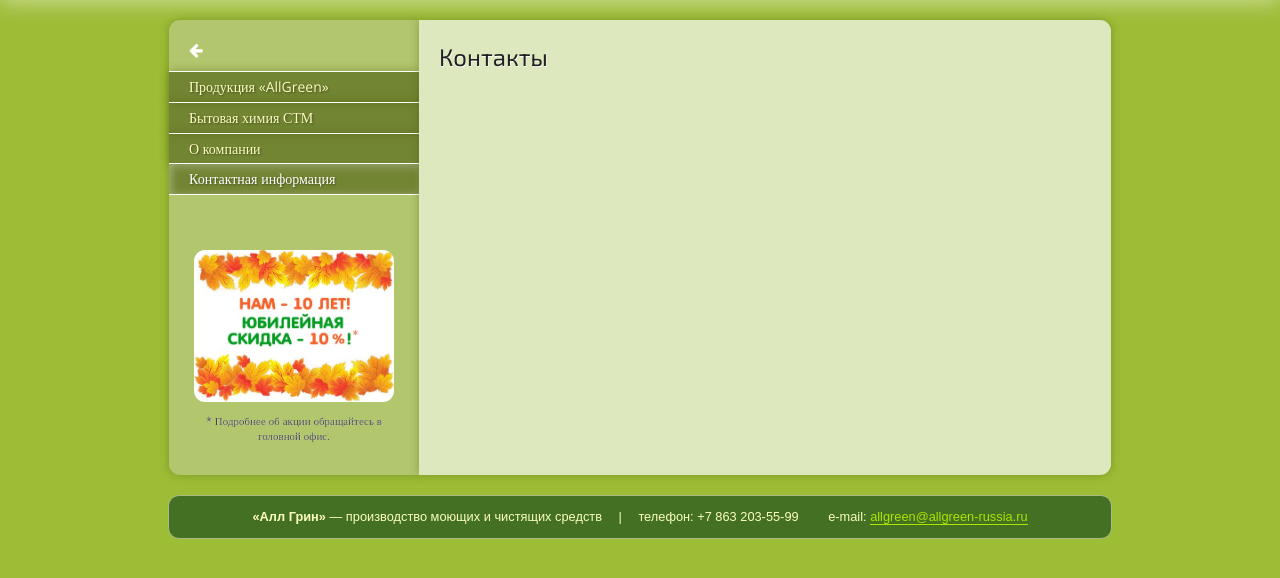
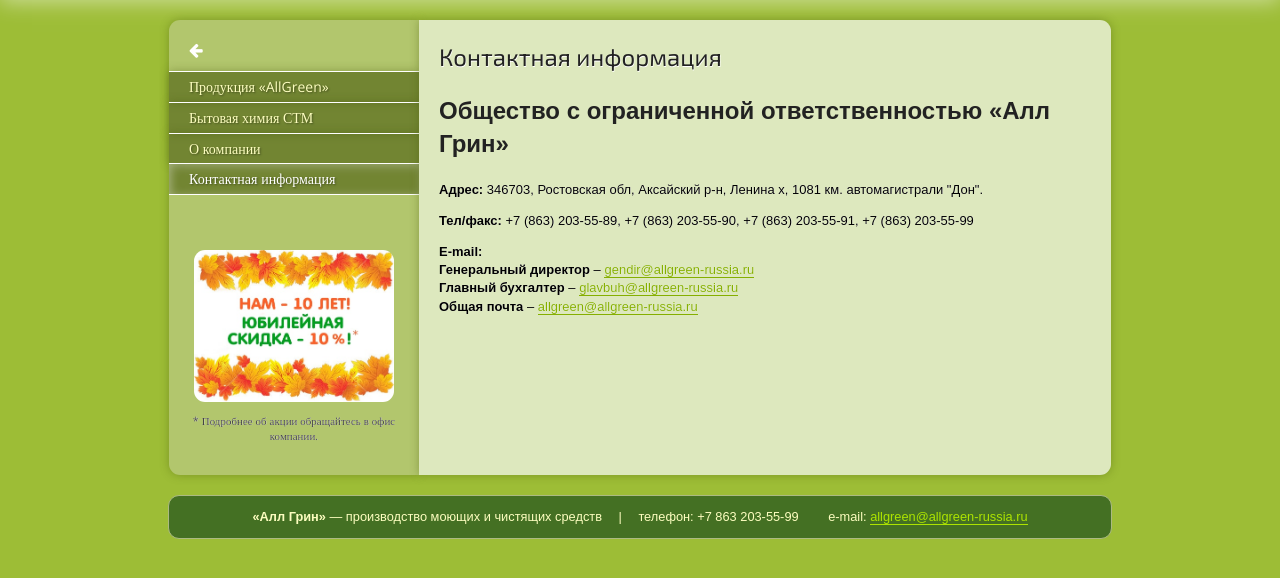
Before and after one commit to global-tender/allgreen-russia, a PHP site: page /contacts/ in a window 1280 px wide. Shown: the part 130-708 px from the top of the page. Run offline with PHP 8.4, Linux system fonts and the light colour scheme; some libraries are stand-ins or nearby versions.

Commit message:
contacts

```diff
--- a/about/index.php
+++ b/about/index.php
@@ -18,7 +18,7 @@
 
 			<br /><br />
 			<img src="/img/skidka.jpg" alt="Скидка 10% на все в честь юбилея компании - 10 лет">
-			<p class="skidka-info">* Подробнее об акции обращайтесь в головной офис.</p>
+			<p class="skidka-info">* Подробнее об акции обращайтесь в офис компании.</p>
 		</div>
 	</div>
 
--- a/catalog/index.php
+++ b/catalog/index.php
@@ -26,7 +26,7 @@
 
 			<br /><br />
 			<img src="/img/skidka.jpg" alt="Скидка 10% на все в честь юбилея компании - 10 лет">
-			<p class="skidka-info">* Подробнее об акции обращайтесь в головной офис.</p>
+			<p class="skidka-info">* Подробнее об акции обращайтесь в офис компании.</p>
 		</div>
 	</div>
 
--- a/contacts/index.php
+++ b/contacts/index.php
@@ -18,14 +18,26 @@
 
 			<br /><br />
 			<img src="/img/skidka.jpg" alt="Скидка 10% на все в честь юбилея компании - 10 лет">
-			<p class="skidka-info">* Подробнее об акции обращайтесь в головной офис.</p>
+			<p class="skidka-info">* Подробнее об акции обращайтесь в офис компании.</p>
 		</div>
 	</div>
 
 	<div class="col-right">
 		<div class="col-right-container">
 			<div>
-				<h1>Контакты</h1>
+				<h1>Контактная информация</h1>
+
+				<h2>Общество с ограниченной ответственностью «Алл Грин»</h2>
+
+				<p><b>Адрес:</b> 346703, Ростовская обл, Аксайский р-н, Ленина х, 1081 км. автомагистрали "Дон".</p>
+
+				<p><b>Тел/факс:</b> +7 (863) 203-55-89, +7 (863) 203-55-90, +7 (863) 203-55-91, +7 (863) 203-55-99</p>
+
+				<p><b>E-mail:</b><br />
+					<b>Генеральный директор</b> – <a href="mailto:gendir@allgreen-russia.ru" title="Написать на эту почту">gendir@all<span class="hidden">is</span>green-russia.ru</a><br />
+					<b>Главный бухгалтер</b> – <a href="mailto:glavbuh@allgreen-russia.ru" title="Написать на эту почту">glavbuh@all<span class="hidden">is</span>green-russia.ru</a><br />
+					<b>Общая почта</b> – <a href="mailto:allgreen@allgreen-russia.ru" title="Написать на общую почту">allgreen@all<span class="hidden">is</span>green-russia.ru</a>
+				</p>
 			</div>
 
 
--- a/ctm/index.php
+++ b/ctm/index.php
@@ -18,7 +18,7 @@
 
 			<br /><br />
 			<img src="/img/skidka.jpg" alt="Скидка 10% на все в честь юбилея компании - 10 лет">
-			<p class="skidka-info">* Подробнее об акции обращайтесь в головной офис.</p>
+			<p class="skidka-info">* Подробнее об акции обращайтесь в офис компании.</p>
 		</div>
 	</div>
 
@@ -29,7 +29,7 @@
 			</div>
 
 			<div class="ctm-info">
-				<p>Производство моющих и чистящих средств ПОД СОБСТВЕННОЙ ТОРГОВОЙ МАРКИ</p>
+				<p>Производство моющих и чистящих средств ПОД СОБСТВЕННОЙ ТОРГОВОЙ МАРКОЙ</p>
 
 				<p>Наши химики разработают уникальную формулу продукта</p>
 
--- a/header.php
+++ b/header.php
@@ -8,8 +8,8 @@
 	<meta charset="utf-8">
 	<meta http-equiv="x-ua-compatible" content="ie=edge">
 
-	<meta name="keywords" content="моющие средства, моющий концентрат, автомашпунь">
-	<meta name="description" content="моющие средства, моющий концентрат, автомашпунь">
+	<meta name="keywords" content="моющие средства, моющий концентрат, автомашпунь, косметические средства, бытовая химия, автохимия, стм, своя торговая марка">
+	<meta name="description" content="моющие средства, моющий концентрат, автомашпунь, косметические средства, бытовая химия, автохимия, стм, своя торговая марка">
 
 	<title><?=$title?></title>
 
--- a/index.php
+++ b/index.php
@@ -50,7 +50,7 @@
 
 		<div class="index-sect-left">
 			<img src="/img/skidka.jpg" alt="Скидка 10% на все в честь юбилея компании - 10 лет">
-			<p class="skidka-info">* Подробнее об акции обращайтесь в головной офис.</p>
+			<p class="skidka-info">* Подробнее об акции обращайтесь в офис компании.</p>
 		</div>
 
 		<div class="index-sect-right">
```
